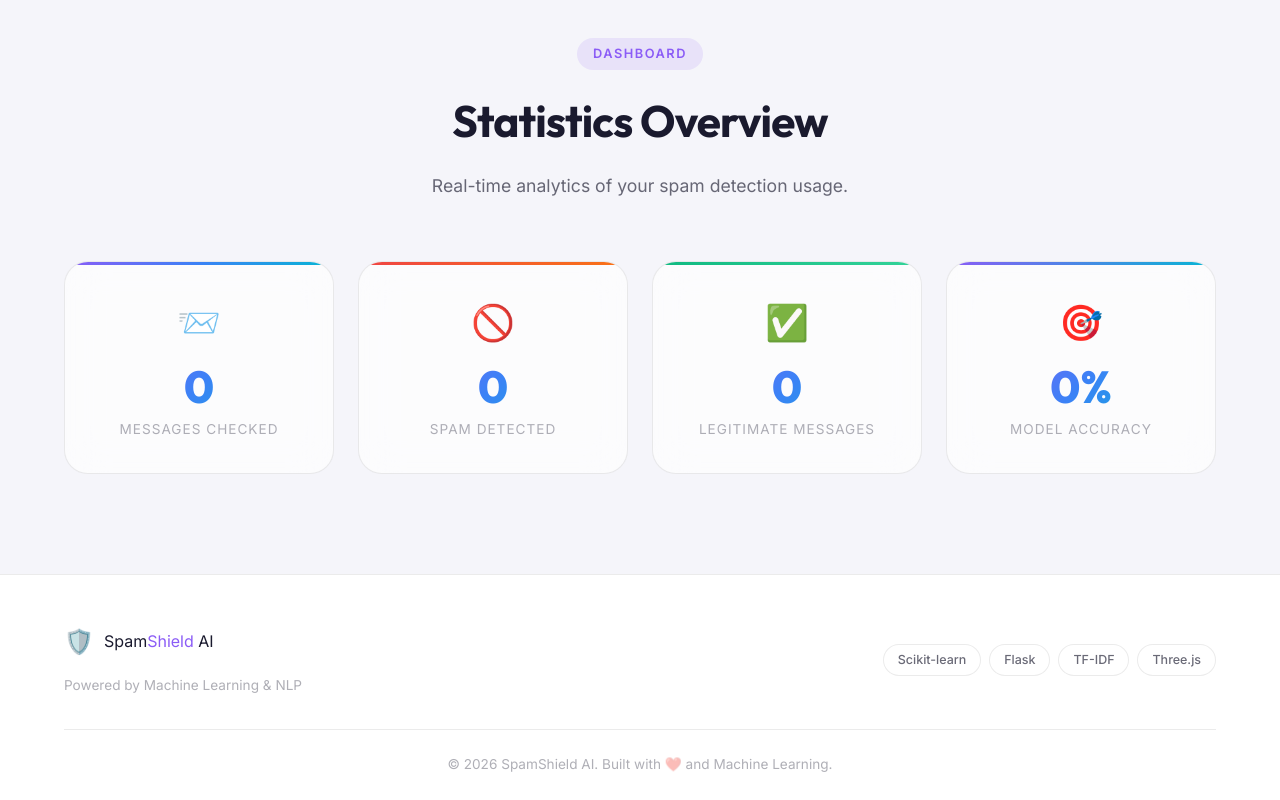
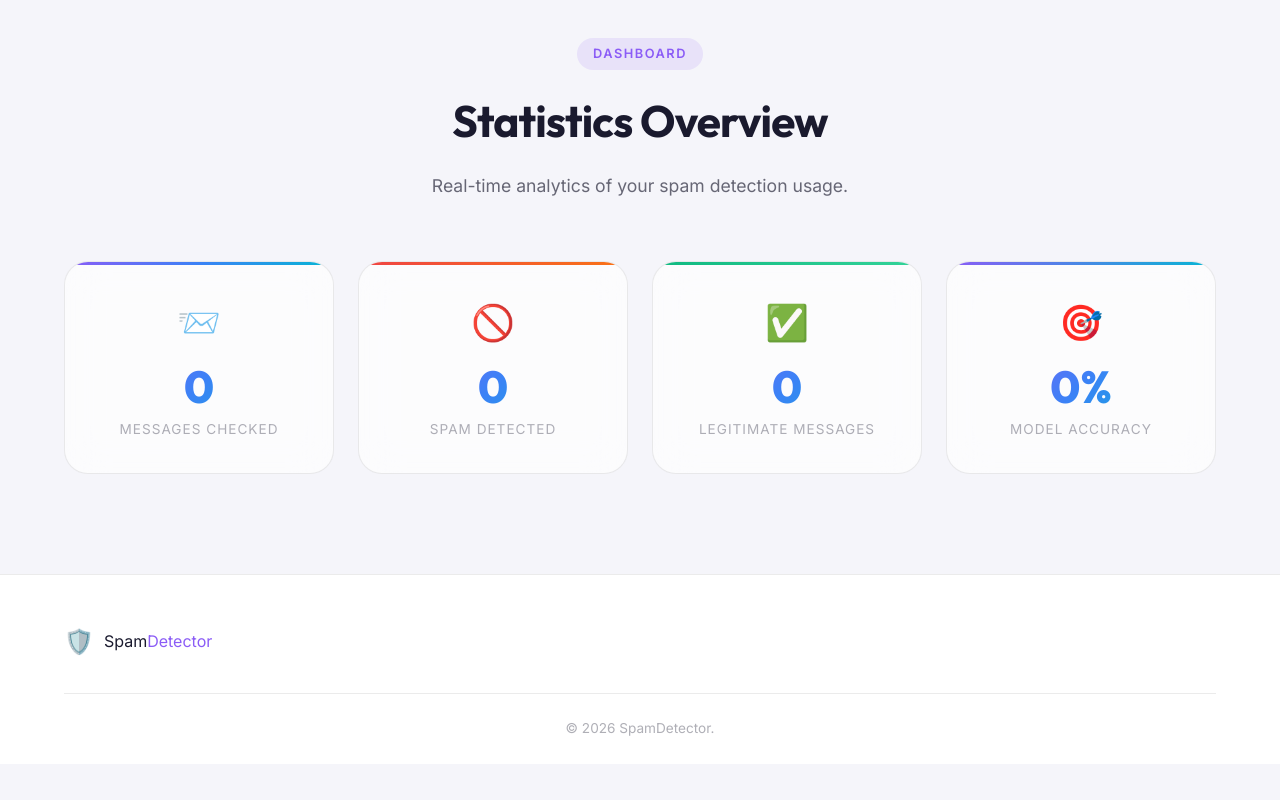
Before and after one commit to HimanshuNik/Spam-detection, a plain HTML site: page frontend/index.html in a window 1280 px wide. Shown: the part 2600-3400 px from the top of the page. After the commit the page ends 3364 px from the top, so only its background shows below. Drawn offline with nearby package versions, Linux system fonts and the light colour scheme; no server answers; animation ran at ten frames a second.

Commit message:
Your third commit message

```diff
--- a/frontend/index.html
+++ b/frontend/index.html
@@ -259,18 +259,18 @@
             <div class="footer-content">
                 <div class="footer-brand">
                     <span class="logo-icon">🛡️</span>
-                    <span class="logo-text">Spam<span class="logo-highlight">Shield</span> AI</span>
-                    <p class="footer-desc">Powered by Machine Learning & NLP</p>
+                    <span class="logo-text">Spam<span class="logo-highlight">Detector</span></span>
+                    <!-- <p class="footer-desc">Powered by Machine Learning & NLP</p> -->
                 </div>
-                <div class="footer-tech">
+                <!-- <div class="footer-tech">
                     <span class="tech-badge">Scikit-learn</span>
                     <span class="tech-badge">Flask</span>
                     <span class="tech-badge">TF-IDF</span>
                     <span class="tech-badge">Three.js</span>
-                </div>
+                </div> -->
             </div>
             <div class="footer-bottom">
-                <p>&copy; 2026 SpamShield AI. Built with ❤️ and Machine Learning.</p>
+                <p>&copy; 2026 SpamDetector.</p>
             </div>
         </div>
     </footer>
```
Also changed, not shown: 1 other file.
